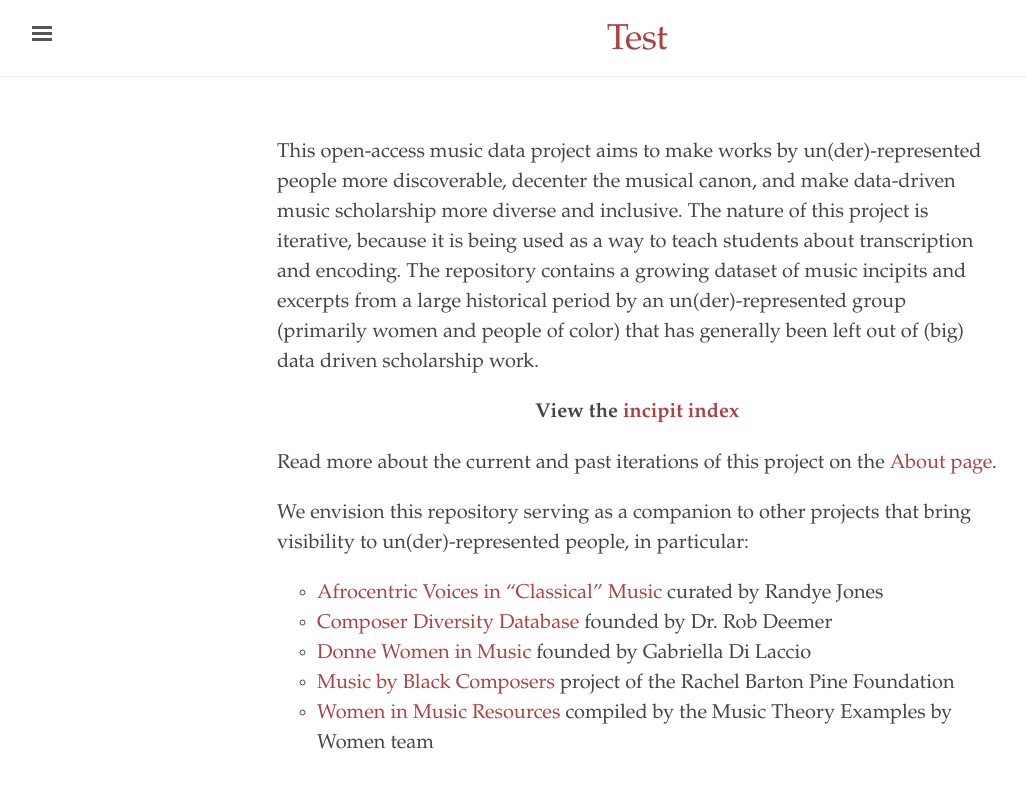
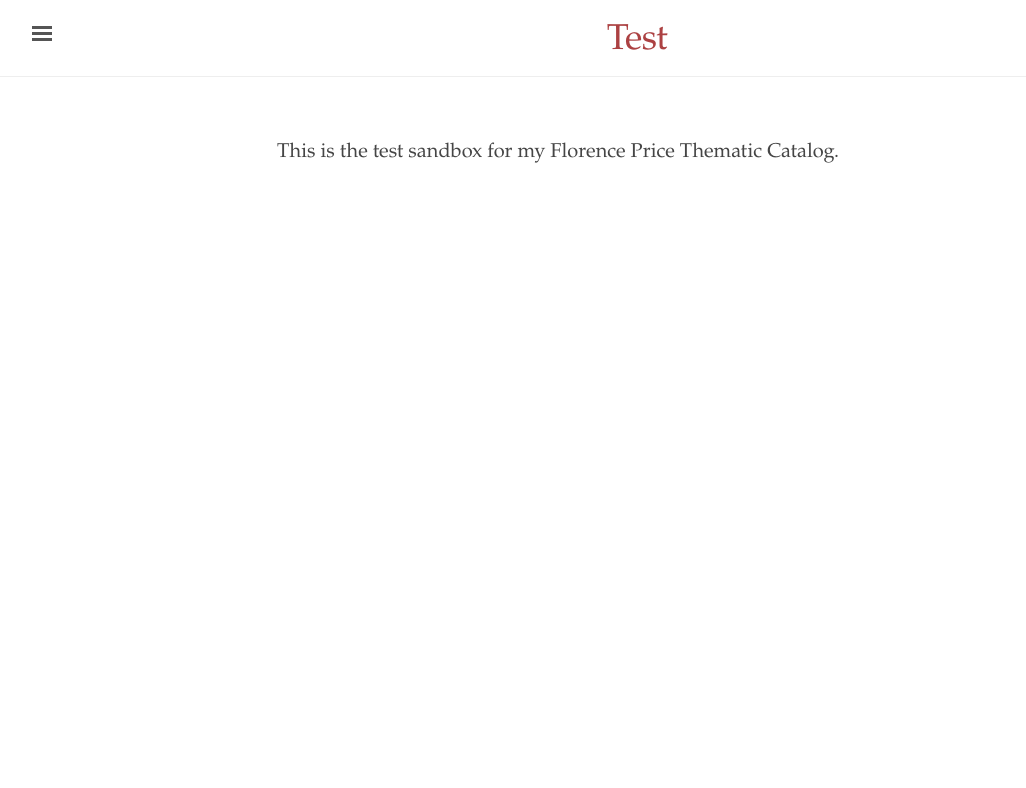
Before and after one commit to dwshadle/florence-price-catalog, a Jekyll site: the page built from _pages/index.md, in a window 1280 px wide. Shown: the top 788 px of the page, without its empty margins (3-1029 px from the left). Built offline with Jekyll 4.4.1, drawn with Linux system fonts in a browser that asks for light colours.

Commit message:
Update index.md

```diff
--- a/_pages/index.md
+++ b/_pages/index.md
@@ -3,16 +3,4 @@ layout: default
 permalink: /
 ---
 
-This open-access music data project aims to make works by un(der)-represented people more discoverable, decenter the musical canon, and make data-driven music scholarship more diverse and inclusive. The nature of this project is iterative, because it is being used as a way to teach students about transcription and encoding. The repository contains a growing dataset of music incipits and excerpts from a large historical period by an un(der)-represented group (primarily women and people of color) that has generally been left out of (big) data driven scholarship work.
-
-<p style="text-align: center;"><b>View the <a href="https://rebalancing-music-canon.com/_pages/incipit-index/">incipit index</a></b></p>
-
-Read more about the current and past iterations of this project on the [About page](https://rebalancing-music-canon.com/about/).
-
-We envision this repository serving as a companion to other projects that bring visibility to un(der)-represented people, in particular:
-
-- <a href="http://afrovoices.com/collections/" target="_blank">Afrocentric Voices in “Classical” Music</a> curated by Randye Jones
-- <a href="https://composerdiversity.com" target="_blank">Composer Diversity Database</a> founded by Dr. Rob Deemer
-- <a href="https://donne-uk.org/" target="_blank">Donne Women in Music</a> founded by Gabriella Di Laccio
-- <a href="https://www.musicbyblackcomposers.org/" target="_blank">Music by Black Composers</a> project of the Rachel Barton Pine Foundation
-- <a href="https://www.musicbywomen.org/resources/resource-links/" target="_blank">Women in Music Resources</a> compiled by the Music Theory Examples by Women team
+This is the test sandbox for my Florence Price Thematic Catalog.
```
